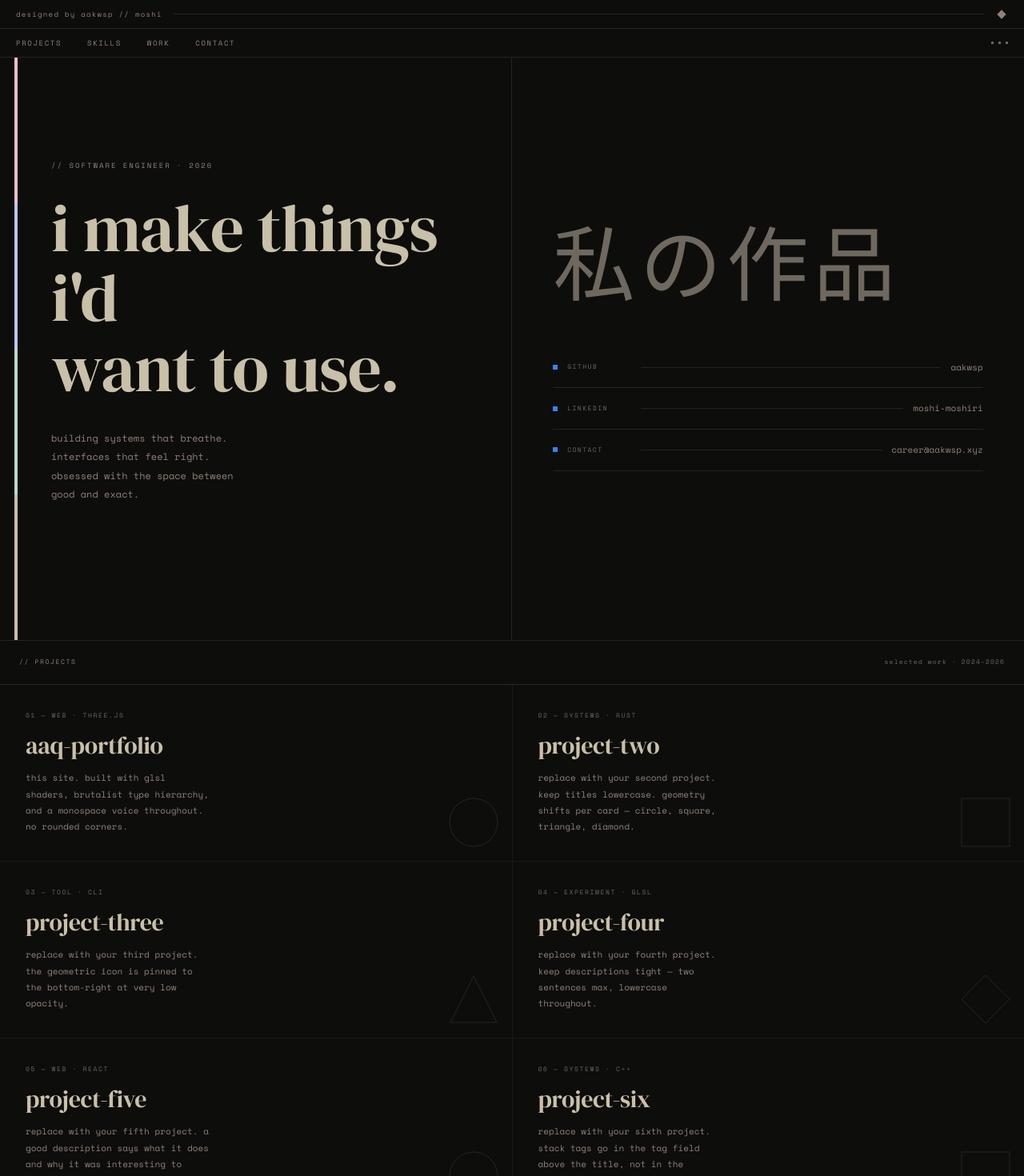
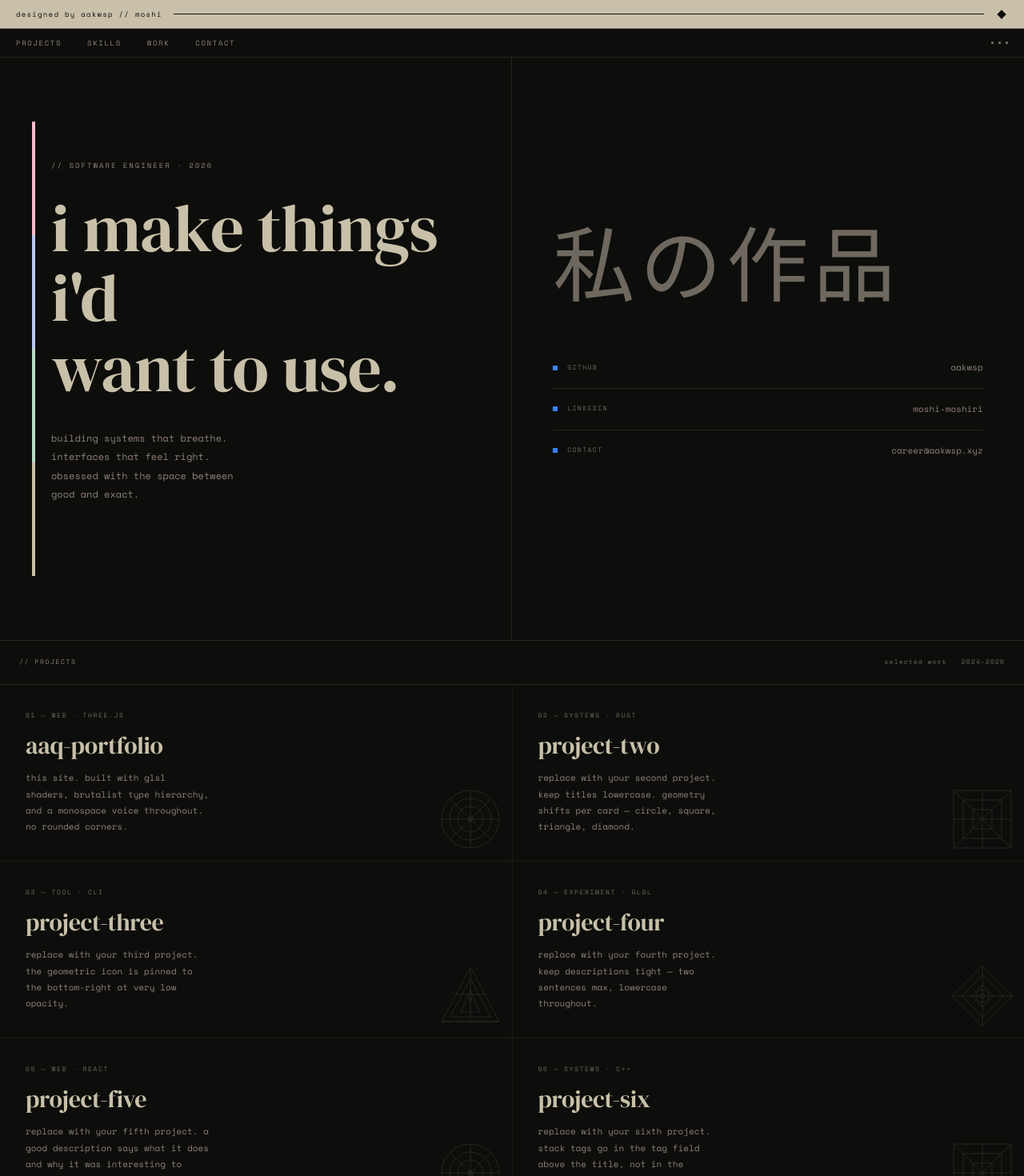
Before and after one commit to aakwsp/aaq-portfolio, a React (Vite) app: page / in a window 1280 px wide. Shown: the top 1470 px of the page at 80% size. Built offline with nearby package versions, Linux system fonts and the light colour scheme.

Commit message:
ui tweaks and hero cleanup

```diff
--- a/src/components/Hero.tsx
+++ b/src/components/Hero.tsx
@@ -21,9 +21,9 @@ export default function Hero() {
         aria-hidden="true"
         style={{
           position: 'absolute',
-          left: 18,
-          top: 72,
-          bottom: 0,
+          left: 40,
+          top: 'calc(72px + 10%)',
+          bottom: '10%',
           width: 4,
           display: 'flex',
           flexDirection: 'column',
@@ -126,7 +126,7 @@ export default function Hero() {
 
           {/* link rows */}
           <div>
-            {LINKS.map((link) => (
+            {LINKS.map((link, i) => (
               <a
                 key={link.label}
                 href={link.href}
@@ -139,7 +139,7 @@ export default function Hero() {
                   alignItems: 'center',
                   gap: '0.75rem',
                   padding: '1rem 0',
-                  borderBottom: '0.5px solid var(--rule)',
+                  borderBottom: i < LINKS.length - 1 ? '0.5px solid var(--rule)' : 'none',
                   color: 'var(--text-muted)',
                   fontSize: '0.6875rem',
                   transition: 'color 120ms ease',
@@ -160,8 +160,7 @@ export default function Hero() {
                   {link.label}
                 </span>
 
-                {/* ruled line */}
-                <div style={{ flex: 1, height: '0.5px', background: 'var(--rule)' }} />
+                <div style={{ flex: 1 }} />
 
                 {/* value */}
                 <span>{link.display}</span>
--- a/src/components/Projects.tsx
+++ b/src/components/Projects.tsx
@@ -63,18 +63,51 @@ const PROJECTS = [
 type IconType = 'circle' | 'square' | 'triangle' | 'diamond'
 
 function GeoIcon({ type }: { type: IconType }) {
-  const s = 64
+  const s = 80
   return (
     <svg
-      width={s} height={s} viewBox="0 0 64 64"
-      fill="none" strokeWidth="0.75"
+      width={s} height={s} viewBox="0 0 80 80"
+      fill="none" strokeWidth="0.6"
       stroke="currentColor"
       style={{ display: 'block' }}
     >
-      {type === 'circle'   && <circle cx="32" cy="32" r="30" />}
-      {type === 'square'   && <rect x="2" y="2" width="60" height="60" />}
-      {type === 'triangle' && <polygon points="32,3 61,61 3,61" />}
-      {type === 'diamond'  && <polygon points="32,2 62,32 32,62 2,32" />}
+      {type === 'circle' && <>
+        <circle cx="40" cy="40" r="36" />
+        <circle cx="40" cy="40" r="26" />
+        <circle cx="40" cy="40" r="16" />
+        <line x1="4" y1="40" x2="76" y2="40" />
+        <line x1="40" y1="4" x2="40" y2="76" />
+        <line x1="14.5" y1="14.5" x2="65.5" y2="65.5" />
+        <line x1="65.5" y1="14.5" x2="14.5" y2="65.5" />
+        <circle cx="40" cy="40" r="3" />
+      </>}
+      {type === 'square' && <>
+        <rect x="4" y="4" width="72" height="72" />
+        <rect x="16" y="16" width="48" height="48" />
+        <rect x="28" y="28" width="24" height="24" />
+        <line x1="4" y1="4" x2="76" y2="76" />
+        <line x1="76" y1="4" x2="4" y2="76" />
+        <line x1="4" y1="40" x2="76" y2="40" />
+        <line x1="40" y1="4" x2="40" y2="76" />
+      </>}
+      {type === 'triangle' && <>
+        <polygon points="40,4 76,72 4,72" />
+        <polygon points="40,18 65,66 15,66" />
+        <polygon points="40,33 52,60 28,60" />
+        <line x1="40" y1="4" x2="40" y2="72" />
+        <line x1="4" y1="72" x2="76" y2="72" />
+        <line x1="22" y1="38" x2="58" y2="38" />
+        <circle cx="40" cy="44" r="2" />
+      </>}
+      {type === 'diamond' && <>
+        <polygon points="40,2 78,40 40,78 2,40" />
+        <polygon points="40,14 66,40 40,66 14,40" />
+        <polygon points="40,26 54,40 40,54 26,40" />
+        <line x1="2" y1="40" x2="78" y2="40" />
+        <line x1="40" y1="2" x2="40" y2="78" />
+        <circle cx="40" cy="40" r="3" />
+        <circle cx="40" cy="40" r="8" />
+      </>}
     </svg>
   )
 }
@@ -144,10 +177,10 @@ function Card({ project, delay }: { project: typeof PROJECTS[number]; delay: num
         aria-hidden="true"
         style={{
           position: 'absolute',
-          bottom: 16,
-          right: 16,
+          bottom: 12,
+          right: 12,
           color: 'var(--text)',
-          opacity: 0.18,
+          opacity: 0.22,
           pointerEvents: 'none',
         }}
       >
--- a/src/components/Topbar.tsx
+++ b/src/components/Topbar.tsx
@@ -36,8 +36,8 @@ export default function Topbar({ onToggle }: TopbarProps) {
         right: 0,
         zIndex: 200,
         height: 36,
-        background: 'var(--bg)',
-        borderBottom: '0.5px solid var(--rule)',
+        background: 'var(--text)',
+        borderBottom: '0.5px solid var(--text-muted)',
         display: 'flex',
         alignItems: 'center',
         padding: '0 1.25rem',
@@ -47,11 +47,11 @@ export default function Topbar({ onToggle }: TopbarProps) {
         letterSpacing: '0.14em',
       }}
     >
-      <span style={{ color: 'var(--text-muted)', whiteSpace: 'nowrap', flexShrink: 0 }}>
+      <span style={{ color: 'var(--bg)', whiteSpace: 'nowrap', flexShrink: 0 }}>
         designed by aakwsp // moshi
       </span>
 
-      <div style={{ flex: 1, height: '0.5px', background: 'var(--rule)' }} />
+      <div style={{ flex: 1, height: '0.5px', background: 'var(--bg-card)' }} />
 
       <button
         onClick={handleDiamond}
@@ -76,7 +76,7 @@ export default function Topbar({ onToggle }: TopbarProps) {
           style={{
             width: 8,
             height: 8,
-            background: 'var(--text-muted)',
+            background: 'var(--bg)',
             transform: 'rotate(45deg)',
             flexShrink: 0,
             transition: spinning ? undefined : 'background 0.12s ease',
```
